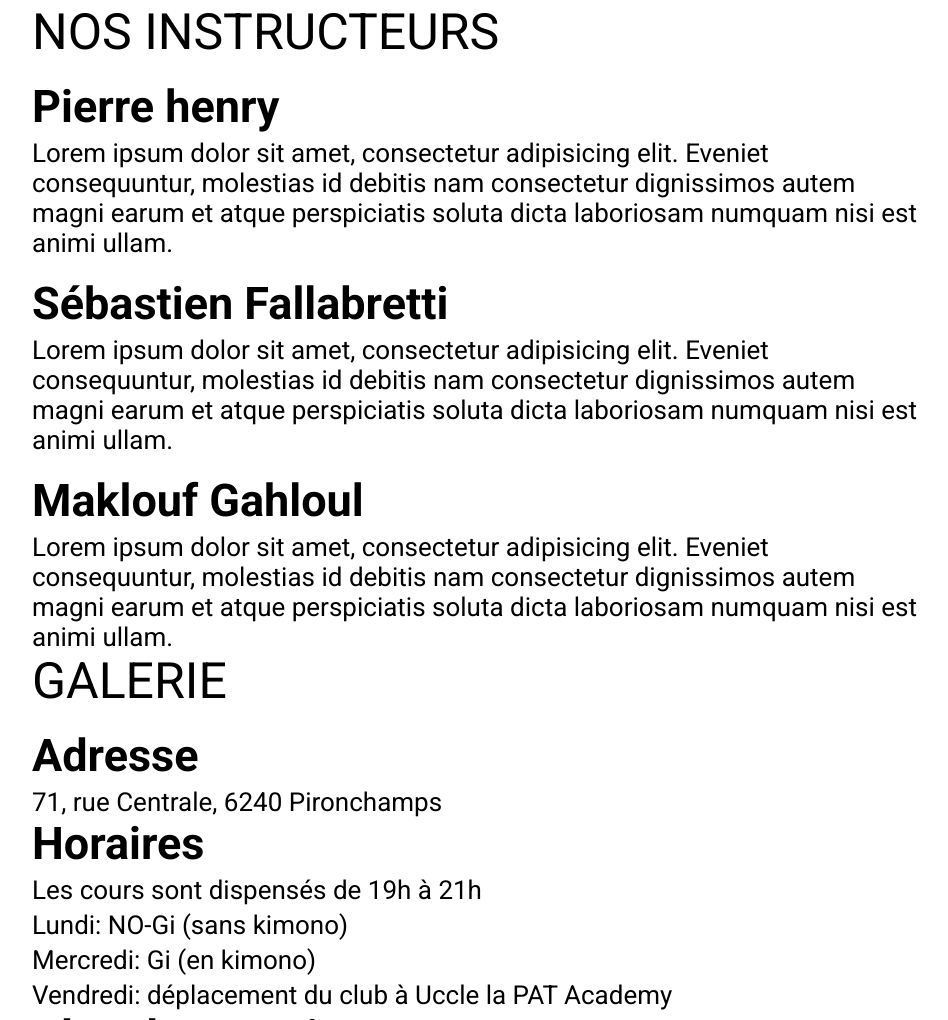
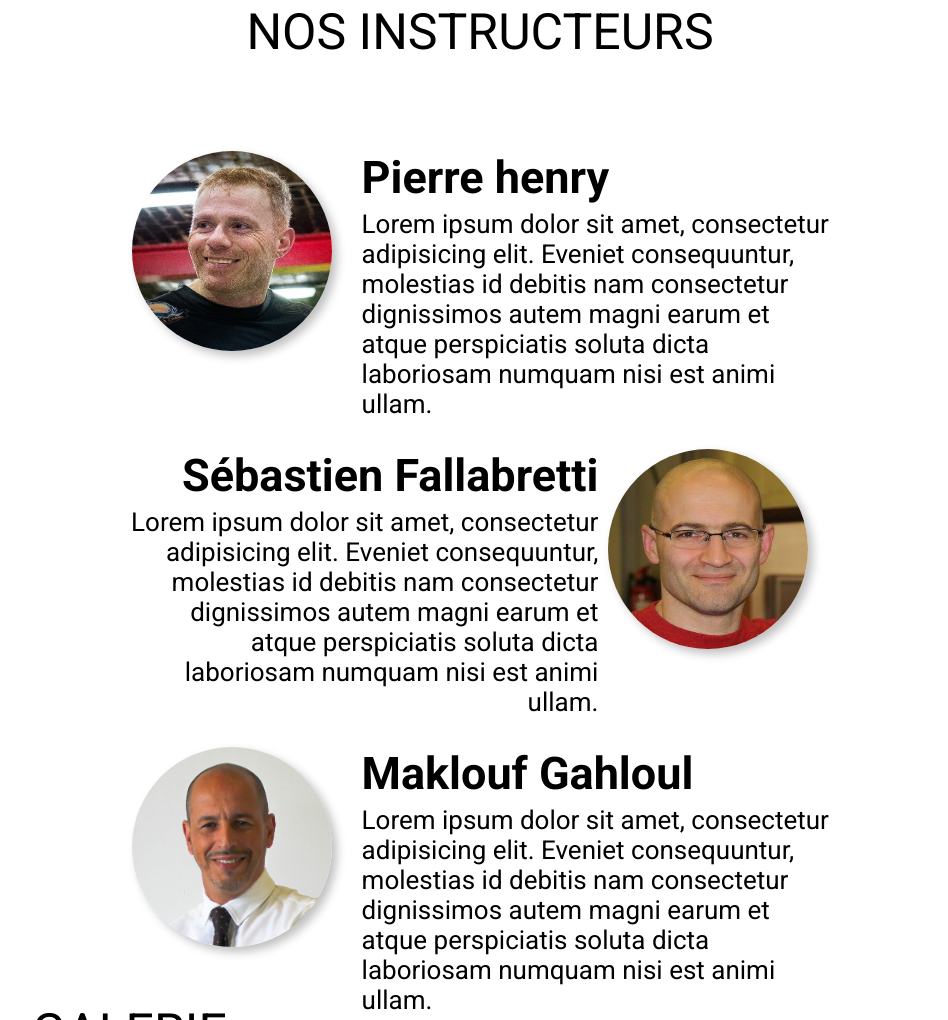
Before and after one commit to dylandifilippo/TheRedRoosterWebsite, a plain HTML site: page index.html in a window 1280 px wide. Shown: the part 1780-2800 px from the top of the page, without its empty margins (160-1108 px from the left). Drawn offline with Linux system fonts and the light colour scheme.

Commit message:
finished the instructor display + added images

```diff
--- a/index.html
+++ b/index.html
@@ -25,7 +25,7 @@
       <h1>Le <strong>Jiu-jitsu brésilien</strong> <br> plus qu'un sport, un art de vivre.</h1>
     </div>
 
-    <div class="about">
+    <div class="about clean">
       <h1 class="neutral">À PROPOS</h1>
       <p class="blue">Tu connais le jjb toi ?</p>
       <p class="grey">Tu parles du jiu-jitsu
@@ -47,17 +47,35 @@
       <p class="blue">Ça a l’air intéressant, je vais aller essayer, en plus j’ai vu que je premier cours était offert! 😜</p>
     </div>
 
-    <div class="instructors">
-      <h1>NOS INSTRUCTEURS</h1>
-      <img src="#" alt="">
+    <div class="instructors clean">
+      <h1 class="neutral">NOS INSTRUCTEURS</h1>
+      <div class="pierre professor">
+        <div class="image">
+          <img src="images/Pierre.jpg" alt="Pierre Henry">
+        </div>
+        <div class="pierre-txt">
           <h2>Pierre henry</h2>
           <p>Lorem ipsum dolor sit amet, consectetur adipisicing elit. Eveniet consequuntur, molestias id debitis nam consectetur dignissimos autem magni earum et atque perspiciatis soluta dicta laboriosam numquam nisi est animi ullam.</p>
-      <img src="#" alt="">
+        </div>
+      </div>
+      <div class="sebastien professor">
+        <div class="image">
+          <img src="images/Sebastien.jpg" alt="Sébastien Fallabretti">
+        </div>
+        <div class="seb-text">
           <h2>Sébastien Fallabretti</h2>
           <p>Lorem ipsum dolor sit amet, consectetur adipisicing elit. Eveniet consequuntur, molestias id debitis nam consectetur dignissimos autem magni earum et atque perspiciatis soluta dicta laboriosam numquam nisi est animi ullam.</p>
-      <img src="#" alt="">
+        </div>
+      </div>
+      <div class="pierre professor">
+        <div class="image">
+          <img src="images/Maklouf.jpg" alt="Mklouf Gahloul">
+        </div>
+        <div class="pierre-txt">
           <h2>Maklouf Gahloul</h2>
           <p>Lorem ipsum dolor sit amet, consectetur adipisicing elit. Eveniet consequuntur, molestias id debitis nam consectetur dignissimos autem magni earum et atque perspiciatis soluta dicta laboriosam numquam nisi est animi ullam.</p>
+        </div>
+      </div>
     </div>
 
     <div class="gallery">
--- a/style.css
+++ b/style.css
@@ -78,7 +78,7 @@ p{
 
 /*--------About--------*/
 
-.about {
+.clean {
   display: flex;
   flex-direction: column;
   height: 100vh;
@@ -88,8 +88,12 @@ p{
   margin-right: auto;
 }
 
+.about > p{
+  box-shadow: 5px 5px 10px rgba(0, 0, 0, 0.25);
+}
+
 .neutral {
-  padding-bottom: 30px;
+  padding-bottom: 50px;
   align-self: center;
 }
 
@@ -117,6 +121,43 @@ p{
 
 /*--------Instructors--------*/
 
+.instructors h1{
+  margin-bottom: 40px;
+}
+
+.instructors > .professor > .image > img {
+  width: 200px;
+  height: 200px;
+  border-radius: 50%;
+  box-shadow: 5px 5px 10px rgba(0, 0, 0, 0.25);
+  margin-right: 30px;
+  margin-left: 10px;
+}
+
+.professor {
+  margin-bottom: 30px;
+}
+
+.pierre {
+  display: flex;
+  justify-content: space-between;
+}
+
+.sebastien{
+  display: flex;
+  flex-direction: row-reverse;
+  justify-content: space-between;
+}
+
+.sebastien h2 {
+  display: flex;
+  justify-content: flex-end;
+}
+
+.sebastien p {
+  text-align: right;
+}
+
 /*--------Gallery--------*/
 
 /*--------Contact--------*/
```
Also changed, not shown: images/Maklouf.jpg (added), images/Pierre.jpg (added), images/Sebastien.jpg (added), 2 other files. Lines whose indentation alone changed are shown as unchanged.
